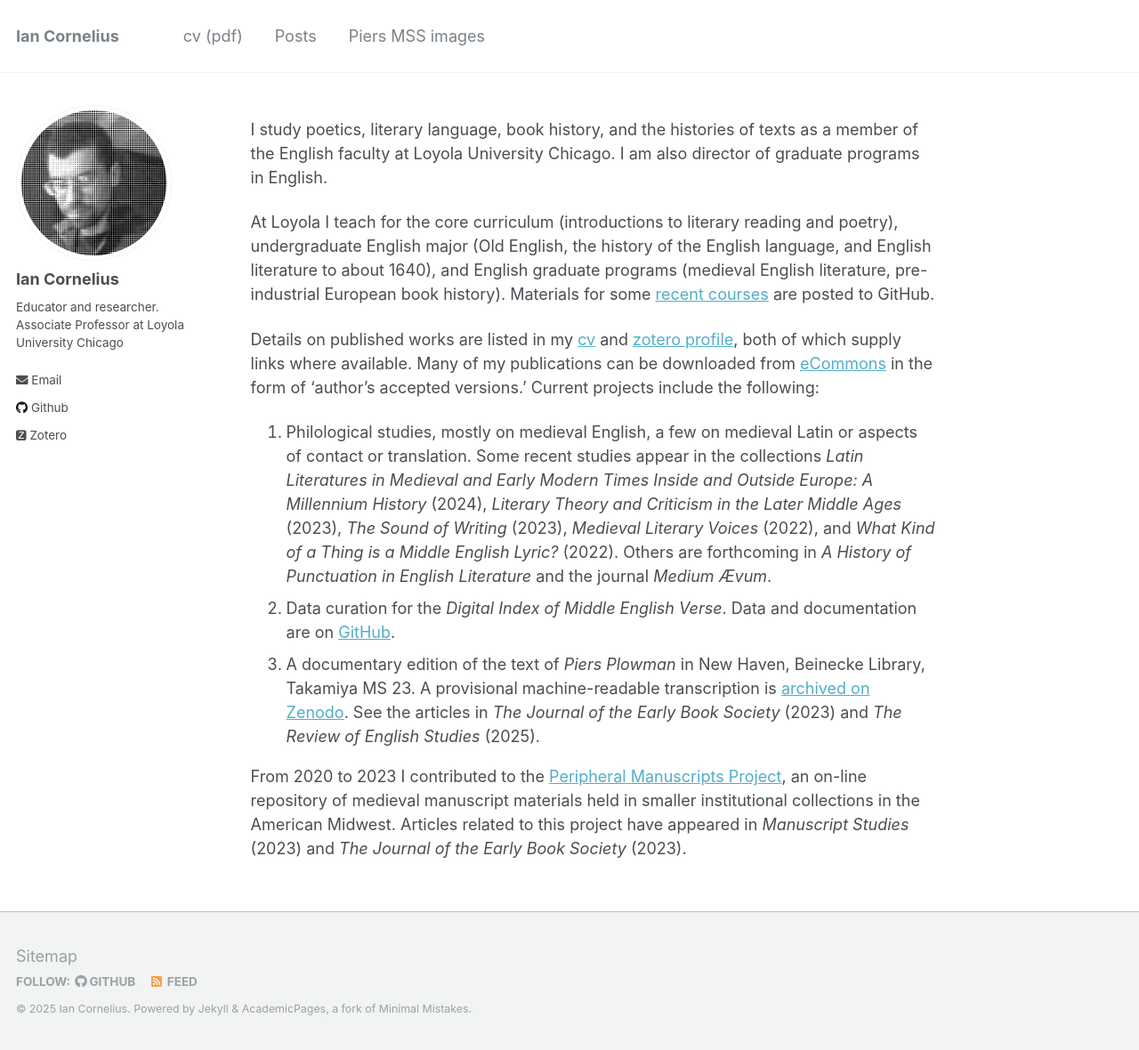
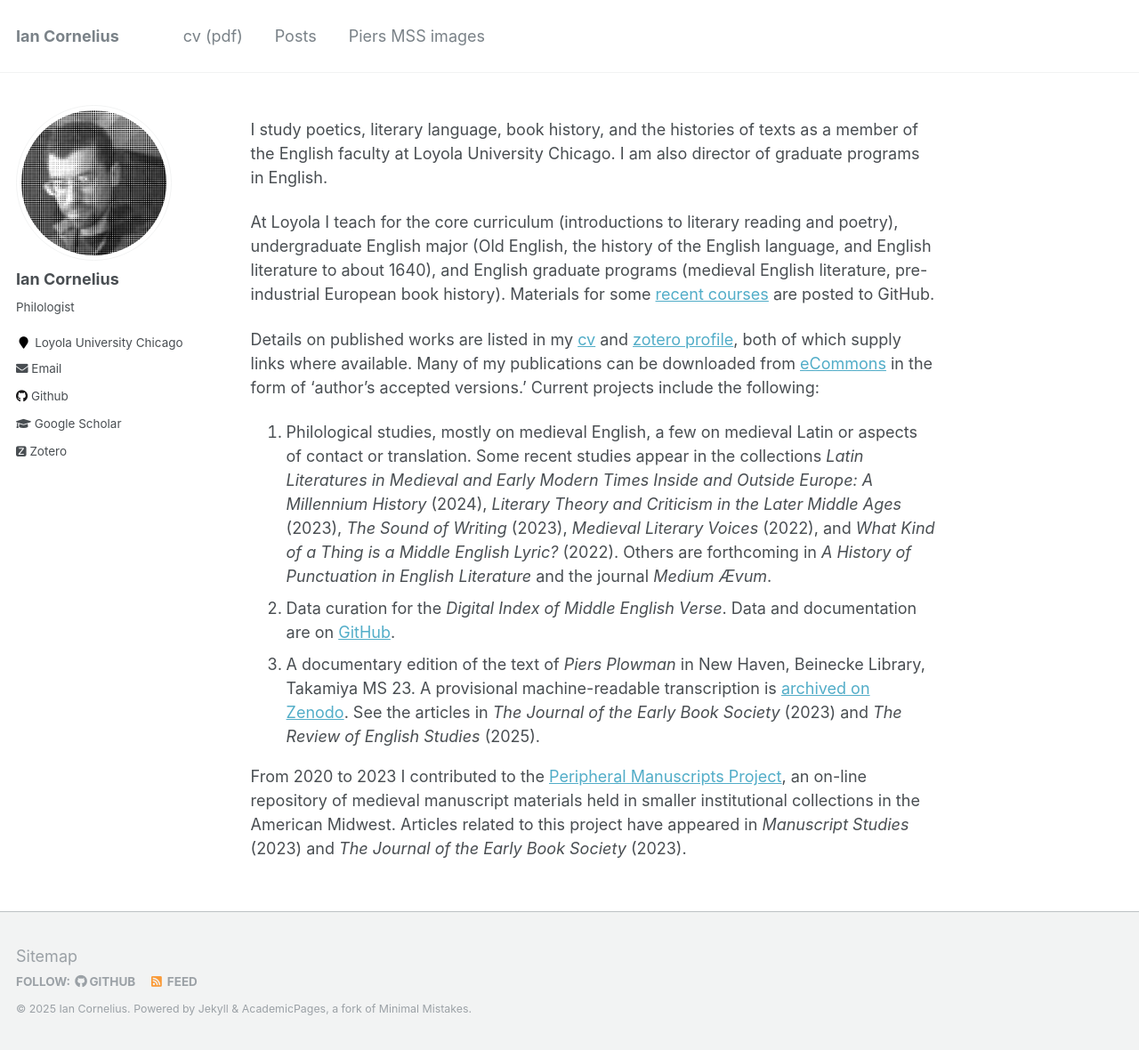
Before and after one commit to icornelius/icornelius.github.io, a Jekyll site: the page built from docs/_pages/index.md, in a window 1280 px wide and 1180 px high. Shown: the whole window at 89% size. Built offline with Jekyll 4.4.1, drawn with Linux system fonts in a browser that asks for light colours; some web fonts are replaced.

Commit message:
update profile info in _config.yml

```diff
--- a/docs/_config.yml
+++ b/docs/_config.yml
@@ -10,7 +10,7 @@ locale                   : "en-US"
 title                    : "Ian Cornelius"
 title_separator          : "-"
 name                     : &name "Ian Cornelius"
-description              : &description "Associate Professor at Loyola University Chicago"
+description              : &description "Philologist in the Department of English at Loyola University Chicago"
 url                      : https://icornelius.github.io # the base hostname & protocol for your site e.g. "https://mmistakes.github.io"
 baseurl                  : "" # the subpath of your site, e.g. "/blog"
 repository               : "icornelius.github.io"
@@ -82,14 +82,14 @@ analytics:
 author:
   name             : "Ian Cornelius"
   avatar           : "profile-newsprint.png"
-  bio              : "Educator and researcher. Associate Professor at Loyola University Chicago"
+  bio              : "Philologist"
   location         :
-  employer         :
+  employer         : "Loyola University Chicago"
   email            : "icornelius@luc.edu"
 
 # author links
   pubmed           :
-  googlescholar    :
+  googlescholar    : "ircornelius"
   researchgate     :  # example: "https://www.researchgate.net/profile/yourprofile"
   uri              :
   bitbucket        :
```
